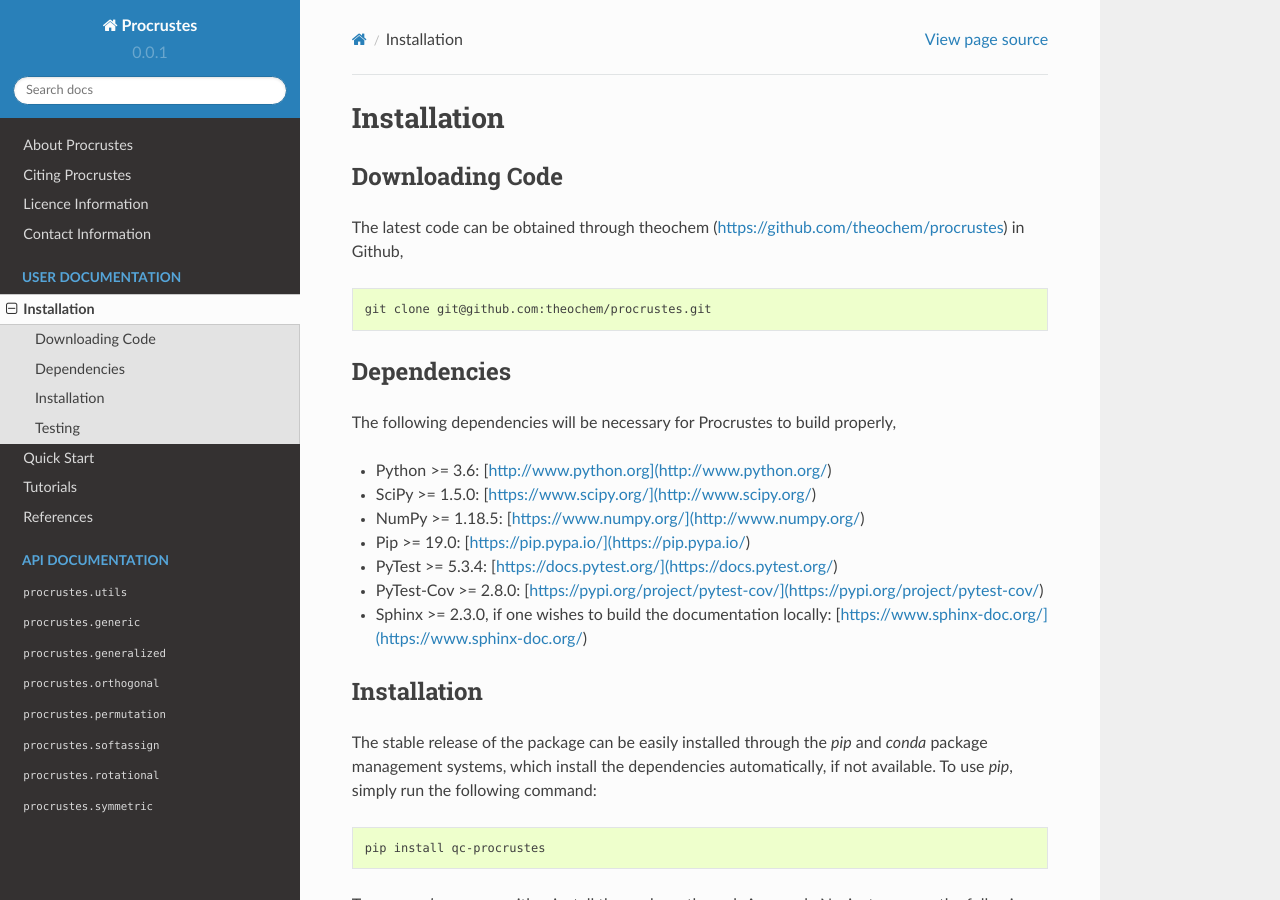
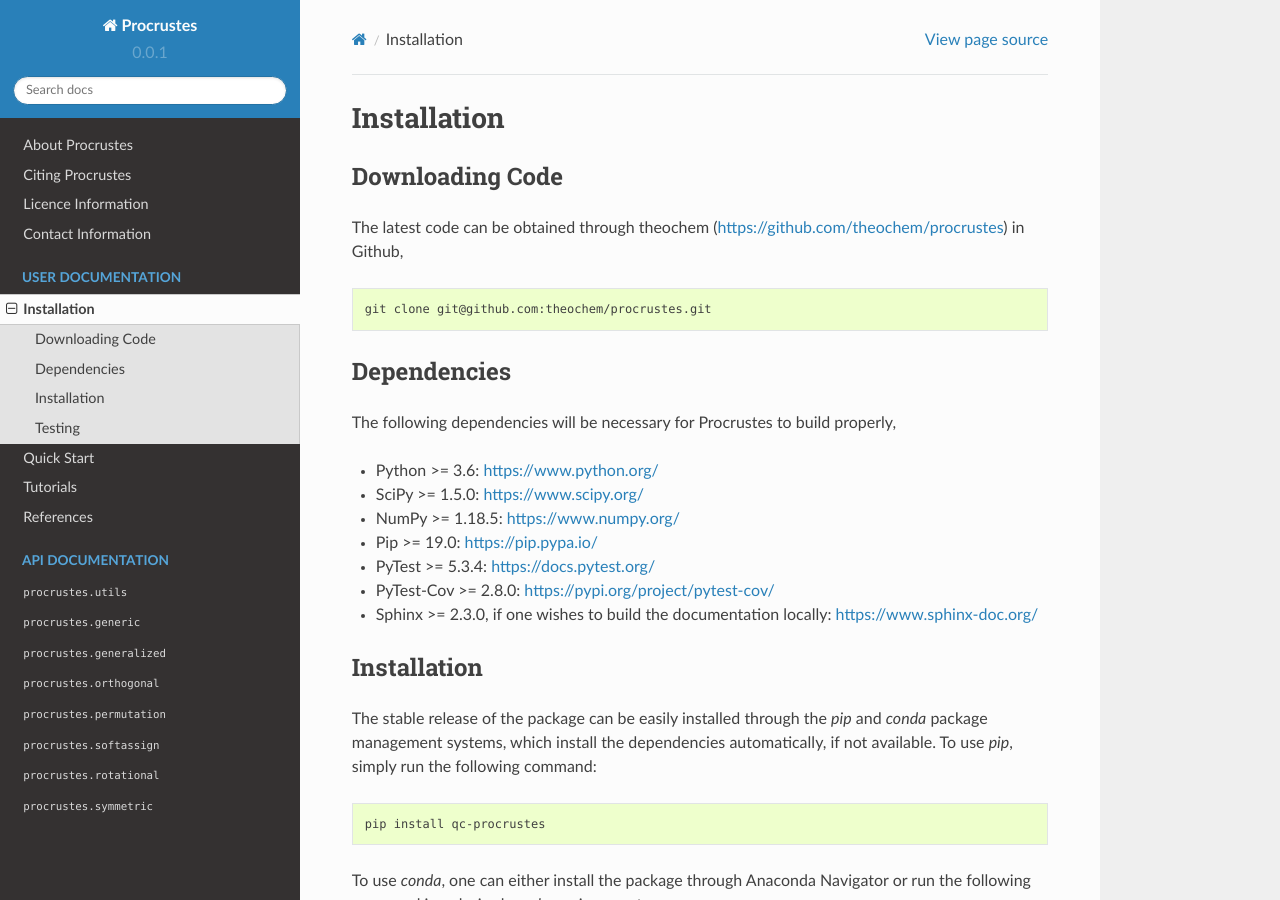
Before and after one commit to theochem/procrustes, a Sphinx documentation site: the page built from docs/usr_doc_installization.rst, in a window 1280 px wide and 900 px high. Built offline with Sphinx 7.4.7 and the Read the Docs theme 2.0.0, drawn with Linux system fonts in a browser that asks for light colours; part of the change alters nothing that is shown.

```diff
--- a/docs/usr_doc_installization.rst
+++ b/docs/usr_doc_installization.rst
@@ -43,14 +43,14 @@ Dependencies
 
 The following dependencies will be necessary for Procrustes to build properly,
 
-* Python >= 3.6: [http://www.python.org](http://www.python.org/)
-* SciPy >= 1.5.0: [https://www.scipy.org/](http://www.scipy.org/)
-* NumPy >= 1.18.5: [https://www.numpy.org/](http://www.numpy.org/)
-* Pip >= 19.0: [https://pip.pypa.io/](https://pip.pypa.io/)
-* PyTest >= 5.3.4: [https://docs.pytest.org/](https://docs.pytest.org/)
-* PyTest-Cov >= 2.8.0: [https://pypi.org/project/pytest-cov/](https://pypi.org/project/pytest-cov/)
+* Python >= 3.6: `https://www.python.org/ <http://www.python.org/>`_
+* SciPy >= 1.5.0: `https://www.scipy.org/ <http://www.scipy.org/>`_
+* NumPy >= 1.18.5: `https://www.numpy.org/ <http://www.numpy.org/>`_
+* Pip >= 19.0: `https://pip.pypa.io/ <https://pip.pypa.io/>`_
+* PyTest >= 5.3.4: `https://docs.pytest.org/ <https://docs.pytest.org/>`_
+* PyTest-Cov >= 2.8.0: `https://pypi.org/project/pytest-cov/ <https://pypi.org/project/pytest-cov/>`_
 * Sphinx >= 2.3.0, if one wishes to build the documentation locally:
-  [https://www.sphinx-doc.org/](https://www.sphinx-doc.org/)
+  `https://www.sphinx-doc.org/ <https://www.sphinx-doc.org/>`_
 
 Installation
 ============
```
